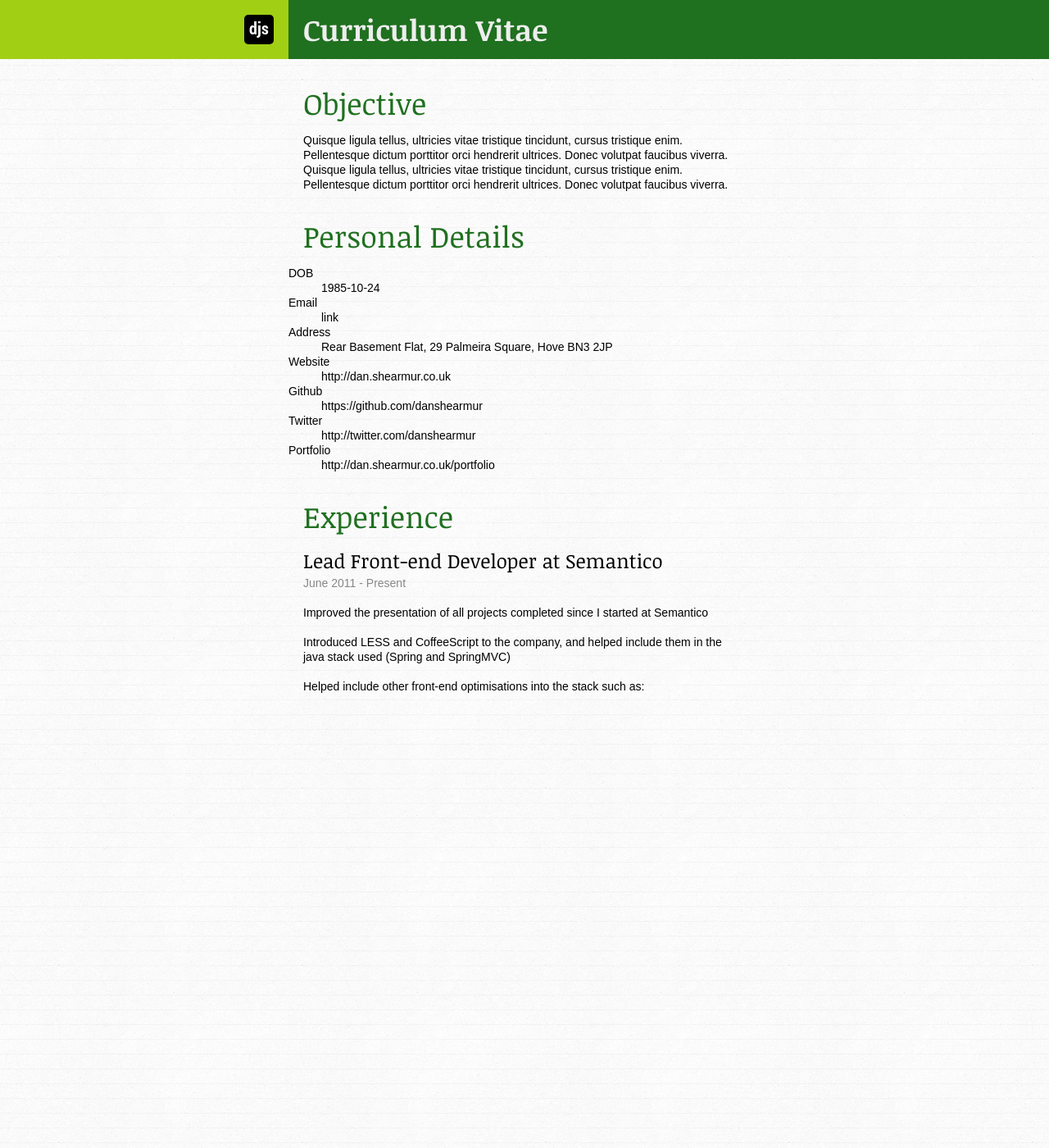
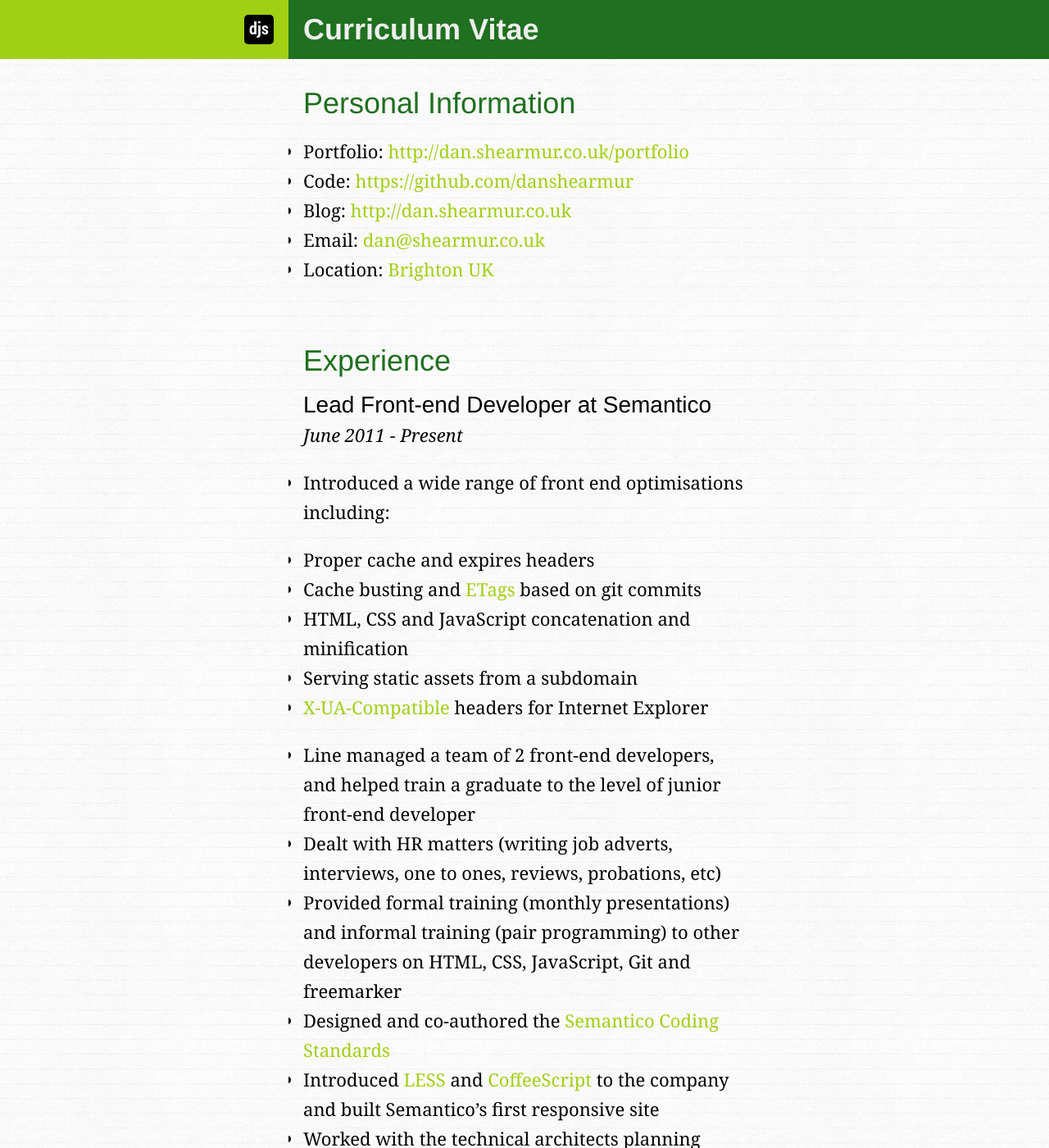
Before and after one commit to danshearmur/site, a Jekyll site: the page built from cv/index.html, in a window 1280 px wide and 1400 px high. Shown: the whole window at 82% size. Built offline with Jekyll 4.4.1, drawn with Linux system fonts in a browser that asks for light colours; some of the changed text lies outside the part shown.

Commit message:
Added markdown content

```diff
--- a/_includes/cv/css/cv.css
+++ b/_includes/cv/css/cv.css
@@ -11,7 +11,7 @@ body {
     margin: 72px 0 0;
     background: url(img/linedpaper.png) #fff;
     color: #000;
-    font: 14px/18px sans-serif;
+    font: 22px/36px Georgia, serif;
 }
 
 @media
@@ -36,35 +36,51 @@ a:visited {
 
 h1,
 h2 {
-    font-family: 'Noticia Text', serif;
+    font-family: Helvetica, sans-serif;
     font-weight: 400;
-    margin: 36px 18px 18px;
+    margin: 0;
 }
 
 h1 {
     font-size: 36px;
-    line-height: 1;
+    line-height: 36px;
     color: #1F701F;
+    margin: 18px 0;
 }
 
 h2 {
-    font-size: 24px;
+    font-size: 28px;
     line-height: 36px;
 }
 
-h1 + h2 {
-    margin-top: 0;
-}
-
 p {
-    margin: 18px;
+    margin: 0 0 18px;
 }
 
 small {
     display: block;
     font: 14px/18px sans-serif;
     color: #888;
+    margin: 0 0 18px;
 }
+
+ul {
+    padding: 0;
+}
+
+ul ul {
+    padding-left: 18px;
+}
+
+li {
+
+}
+
+li > p {
+    margin: 0;
+}
+
+
 
 /*
 # LAYOUT
@@ -81,6 +97,12 @@ small {
 .wrapper {
     overflow: hidden;
     min-height: 612px;
+}
+
+article {
+    overflow: hidden;
+    padding: 18px 18px 0;
+    margin-bottom: 18px;
 }
 
 /*
--- /dev/null
+++ b/_includes/cv/education.md
@@ -0,0 +1,6 @@
+
+## Education
+
+__St. Edwards Secondary School, Romford: 1997 - 2004__
+
+GCSEs: AABBBBBBCC, AS-Level: Geography, A-Level: Maths, GNVQ Part 2: ICT
--- /dev/null
+++ b/_includes/cv/experience.md
@@ -0,0 +1,36 @@
+
+# Experience
+
+
+## Lead Front-end Developer at Semantico
+_June 2011 - Present_
+
+* Introduced a wide range of front end optimisations including:
+<ul>
+    <li>Proper cache and expires headers</li>
+    <li>Cache busting and <a href="http://en.wikipedia.org/wiki/HTTP_ETag">ETags</a> based on git commits</li>
+    <li>HTML, CSS and JavaScript concatenation and minification</li>
+    <li>Serving static assets from a subdomain</li>
+    <li><a href="http://msdn.microsoft.com/en-gb/library/cc288325(v=vs.85).aspx">X-UA-Compatible</a> headers for Internet Explorer</li>
+</ul>
+* Line managed a team of 2 front-end developers, and helped train a graduate to the level of junior front-end developer
+* Dealt with HR matters (writing job adverts, interviews, one to ones, reviews, probations, etc)
+* Provided formal training (monthly presentations) and informal training (pair programming) to other developers on HTML, CSS, JavaScript, Git and freemarker
+* Designed and co-authored the [Semantico Coding Standards](semantico.github.com/standards/)
+* Introduced [LESS](http://lesscss.org/) and [CoffeeScript](http://coffeescript.org/) to the company and built Semantico’s first responsive site
+* Worked with the technical architects planning future products and features
+
+
+## Front-end Developer at WeBuild
+_July 2008 - June 2011_
+
+* Worked through every stage of design and build process. From first client meetings to working closely with designers, and from specifying work for offshore .NET developers, to quality assurance on received work, whilst also providing client training and support
+* Introduced HTML5, CSS3, jQuery and SVN to the company
+* Front-end optimisations (image compression, CSS sprites, minified and concatenated CSS and JavaScript files, etc)
+* Produced some design work on small business and portfolio sites
+
+
+## Accounts Clerk and IT Administrator at AJM Accountants
+_August 2004 - June 2008_
+
+Redesigned web site using WordPress, IT administration tasks (email, support, backup), Junior accounting responsibilities
--- /dev/null
+++ b/_includes/cv/personal.md
@@ -0,0 +1,8 @@
+
+# Personal Information
+
+* Portfolio: [http://dan.shearmur.co.uk/portfolio](http://dan.shearmur.co.uk/portfolio)
+* Code: [https://github.com/danshearmur](https://github.com/danshearmur)
+* Blog: [http://dan.shearmur.co.uk](http://dan.shearmur.co.uk)
+* Email: [dan@shearmur.co.uk](mailto:dan@shearmur.co.uk)
+* Location: [Brighton UK](https://maps.google.co.uk/maps?q=brighton&hl=en&geocode=+&hnear=Brighton,+The+City+of+Brighton+and+Hove,+United+Kingdom&t=m&z=12)
--- /dev/null
+++ b/_includes/cv/skills.md
@@ -0,0 +1,13 @@
+
+# Skills
+
+* Browser based debugging
+* HTML5 and CSS3
+* LESS and SASS
+* Bare metal JavaScript and prototypical inheritance
+* jQuery, YUI and dojo
+* CoffeeScript, Backbone and AngularJS
+* TDD and BDD
+* Mustache, freemarker, haml and jade
+* Client management
+* Team management
--- a/cv/index.html
+++ b/cv/index.html
@@ -9,7 +9,6 @@ layout: none
     <style>
 {% include cv/css/cv.css %}
     </style>
-    <link href="//fonts.googleapis.com/css?family=Noticia+Text:400,400italic,700" rel="stylesheet" />
 </head>
 <body>
 
@@ -24,38 +23,32 @@ layout: none
 
     <section id="main" class="wrapper" role="main">
 
-        <article>
-            <h1>Objective</h1>
-            <p>Quisque ligula tellus, ultricies vitae tristique tincidunt, cursus tristique enim. Pellentesque dictum porttitor orci hendrerit ultrices. Donec volutpat faucibus viverra. Quisque ligula tellus, ultricies vitae tristique tincidunt, cursus tristique enim. Pellentesque dictum porttitor orci hendrerit ultrices. Donec volutpat faucibus viverra.</p>
+        <article id="personal">
+            {% capture personal %}
+                {% include cv/personal.md %}
+            {% endcapture %}
+            {{ personal | unindent | markdownify }}
         </article>
 
-        <article>
-            <h1>Personal Details</h1>
-            <dl>
-                <dt>DOB</dt>
-                <dd><time>1985-10-24</time></dd>
-                <dt>Email</dt>
-                <dd>link</dd>
-                <dt>Address</dt>
-                <dd>Rear Basement Flat, 29 Palmeira Square, Hove BN3 2JP</dd>
-                <dt>Website</dt>
-                <dd>http://dan.shearmur.co.uk</dd>
-                <dt>Github</dt>
-                <dd>https://github.com/danshearmur</dd>
-                <dt>Twitter</dt>
-                <dd>http://twitter.com/danshearmur</dd>
-                <dt>Portfolio</dt>
-                <dd>http://dan.shearmur.co.uk/portfolio</dd>
-            </dl>
-
+        <article id="experience">
+            {% capture experience %}
+                {% include cv/experience.md %}
+            {% endcapture %}
+            {{ experience | unindent | markdownify }}
         </article>
 
-        <article>
-            <h1>Experience</h1>
-            <h2>Lead Front-end Developer at Semantico <small>June 2011 - Present</small></h2>
-            <p>Improved the presentation of all projects completed since I started at Semantico</p>
-            <p>Introduced LESS and CoffeeScript to the company, and helped include them in the java stack used (Spring and SpringMVC)</p>
-            <p>Helped include other front-end optimisations into the stack such as:</p>
+        <article id="education">
+            {% capture education %}
+                {% include cv/education.md %}
+            {% endcapture %}
+            {{ education | unindent | markdownify }}
+        </article>
+
+        <article id="skills">
+            {% capture skills %}
+                {% include cv/skills.md %}
+            {% endcapture %}
+            {{ skills | unindent | markdownify }}
         </article>
 
     </section>
```
